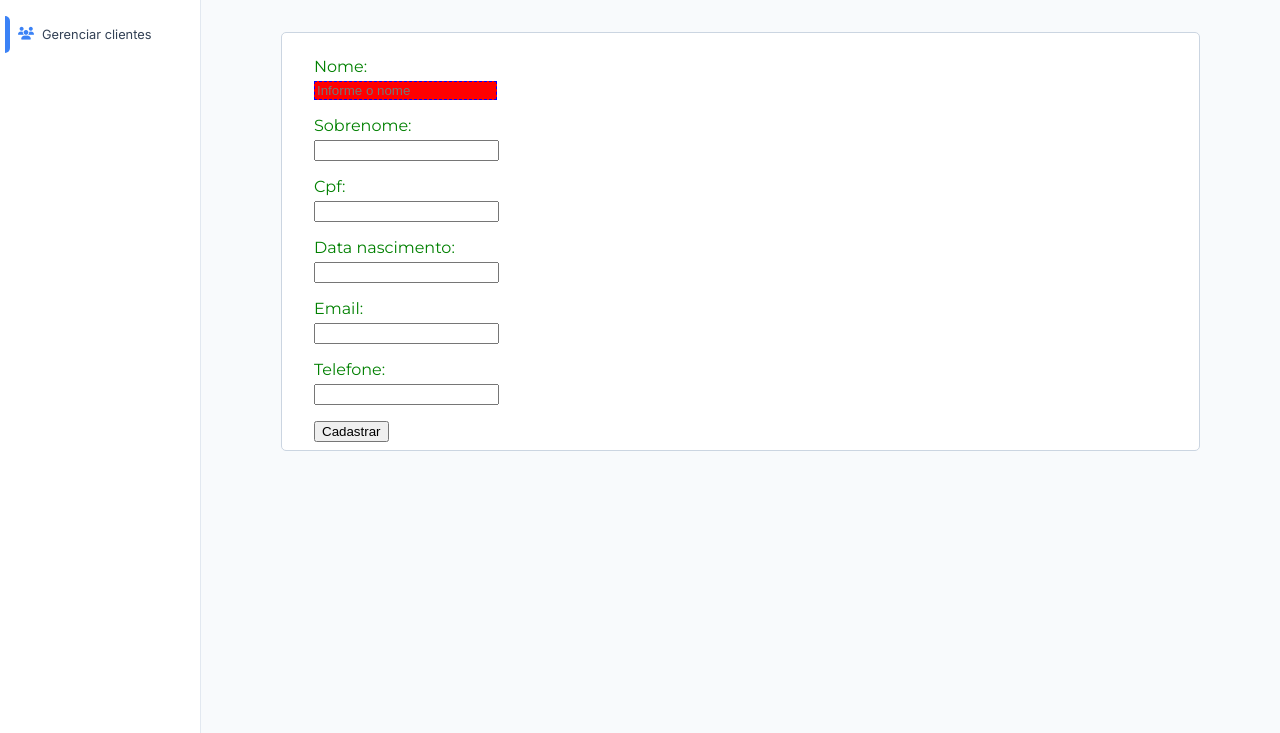
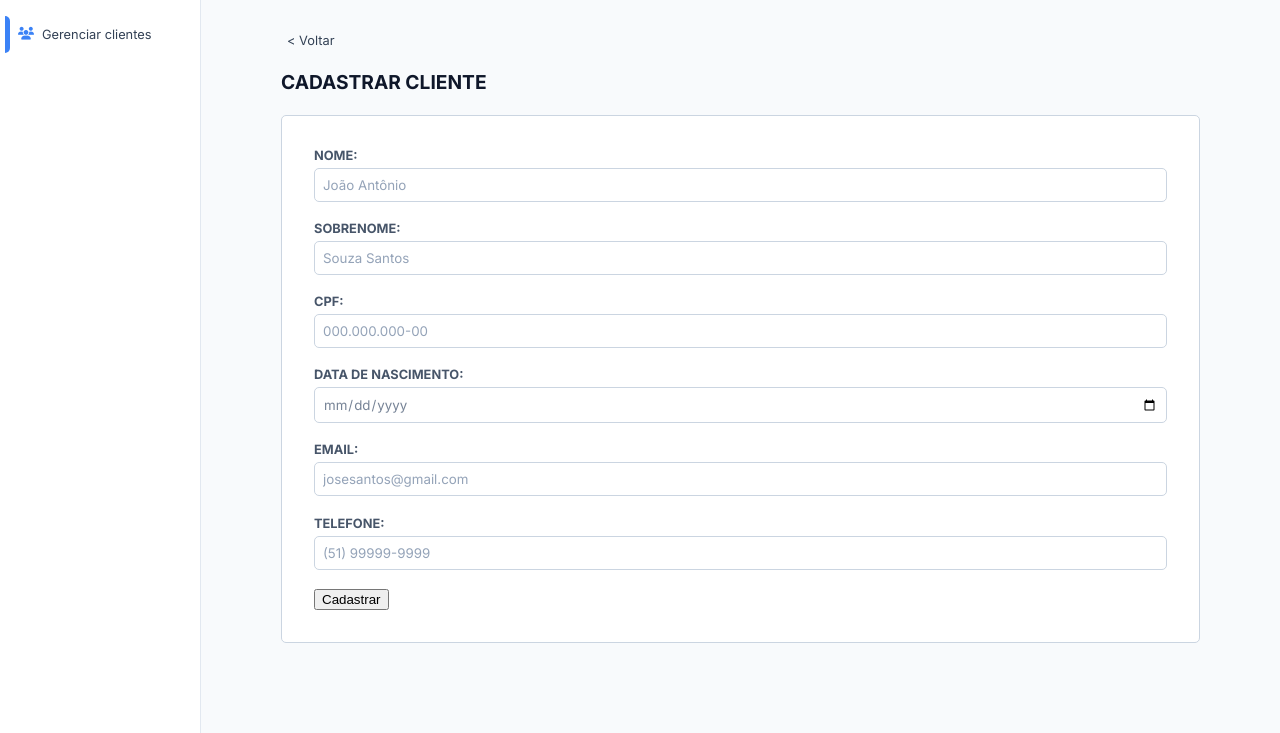
Before and after one commit to Kohlrausch16/sistema_gestao_hotel, a Django app: page /cliente/cadastro/ in a window 1280 px wide. Shown: the part 67-800 px from the top of the page. Run offline with Django 5.2, Linux system fonts and the light colour scheme.

Commit message:
feat: Estilização formulário

```diff
--- a/hotelaria_app/forms.py
+++ b/hotelaria_app/forms.py
@@ -15,9 +15,51 @@ class ClienteForm(forms.ModelForm):
             "telefone"
         ]
 
+        labels = {
+            "nome": "NOME",
+            "sobrenome": "SOBRENOME",
+            "cpf": "CPF",
+            "data_nascimento": "DATA DE NASCIMENTO",
+            "email": "EMAIL",
+            "telefone": "TELEFONE"
+        }
+
         widgets = {
             "nome": forms.TextInput(attrs={
-                "class": "campo-formulario",
-                "placeholder": "Informe o nome"
+                "class": "campo-formulario placeholder-input",
+                "placeholder": "João Antônio"
             }),
+
+            "sobrenome": forms.TextInput(attrs={
+                "class": "campo-formulario placeholder-input",
+                "placeholder": "Souza Santos"
+            }),
+
+            "cpf": forms.NumberInput(attrs={
+                "class": "campo-formulario placeholder-input",
+                "placeholder": "000.000.000-00",
+                "min": "11",
+                "max": "11"
+            }),
+
+            "data_nascimento": forms.DateInput(attrs={
+                "type": "date",
+                "class": "campo-formulario placeholder-input",
+                "placeholder": "01/01/1970"
+            },
+            format = {
+                "%Y-%m-%d"
+            }),
+
+            "email": forms.TextInput(attrs={
+                            "class": "campo-formulario placeholder-input",
+                            "placeholder": "josesantos@gmail.com"
+                        }),
+
+            "telefone": forms.NumberInput(attrs={
+                "class": "campo-formulario placeholder-input",
+                "placeholder": "(51) 99999-9999",
+                "min": "11",
+                "max": "11"
+            })
         }
--- a/hotelaria_app/static/css/_base.css
+++ b/hotelaria_app/static/css/_base.css
@@ -12,10 +12,17 @@ main{
     flex: 1;
 }
 
+button{
+    align-self: flex-start;
+}
+
 .container{
+    display: flex;
+    flex-direction: column;
     box-sizing: border-box;
     padding: 2rem 5rem;
     flex: 1;
+    gap: 0.5rem;
 }
 
 /*  --- ESTILIZAÇÃO HEADER --- */
@@ -88,6 +95,16 @@ li:hover{
 
 #icone-clientes{ color: #3B82F6; }
 
+.botao-retornar{
+    background-color: transparent;
+    border: none;
+    outline: none;
+    cursor: pointer;
+}
+
+/*  --- ESTILIZAÇÃO GERAL --- */
+
+
 @media(max-width: 800px){
 
     .container{
--- a/hotelaria_app/static/css/formulario.css
+++ b/hotelaria_app/static/css/formulario.css
@@ -1,22 +1,46 @@
+p{
+    margin: 0;
+    padding: 0;
+}
+
+input[type="number"]::-webkit-outer-spin-button,
+input[type="number"]::-webkit-inner-spin-button {
+  -webkit-appearance: none;
+  margin: 0;
+}
+
+/* Firefox */
+input[type="number"] {
+  -moz-appearance: textfield;
+}
+
 form{
+    display: flex;
     flex-direction: column;
-    align-items: stretch;
     background-color: #FFFFFF;
     border: 1px solid #CBD5E1;
     border-radius: 5px;
-    padding: 0.5rem 2rem;
+    gap: 1.2rem;
+    padding: 2rem;
 }
 
 .campo-formulario{
     flex: 1;
-    background-color: red;
-    border: 1px dashed blue;
+    padding: 0.5rem;
+    border-radius: 5px;
+    width: 100%;
+    box-sizing: border-box;
+    background-color: #FFFFFF;
+    border: 1px solid #CBD5E1;
+    outline: none;
 }
 
 label{
     display: block;
-    color: green;
-    margin: 0;
+    color: #475569;
+    font-weight: 700;
+    font-size: clamp(10px, 0.8rem, 15px);
     margin-bottom: 5px;
-    font-family: "Montserrat", sans-serif;
+    text-decoration: none;
+    font-family: "Inter", sans-serif;
 }
--- a/hotelaria_app/static/css/tipografias.css
+++ b/hotelaria_app/static/css/tipografias.css
@@ -3,3 +3,19 @@
     color: #334155;
     font-size: 0.8rem;
 }
+
+.placeholder-input{
+    color: #768396;
+    font-family: "Inter", sans-serif;
+}
+
+.placeholder-input::placeholder{
+    color: #94A3B8;
+    font-family: "Inter", sans-serif;
+}
+
+.titulo-pagina{
+    font-size: 1.2rem;
+    color: #0F172A;
+    font-family: "Inter", sans-serif;
+}
--- a/hotelaria_app/templates/cadastrar_cliente.html
+++ b/hotelaria_app/templates/cadastrar_cliente.html
@@ -4,6 +4,15 @@
 {% block arquivos_css %}
     <link rel="stylesheet" href={% static "css/formulario.css" %} />
 {% endblock %}
+
+
+{% block titulo_pagina %}
+
+<button class="botao-retornar item-navegacao"> < Voltar</button>
+<h1 class="titulo-pagina">CADASTRAR CLIENTE</h1>
+
+{% endblock %}
+
 
 {% block main %}
 
--- a/hotelaria_app/templates/partials/_base.html
+++ b/hotelaria_app/templates/partials/_base.html
@@ -30,6 +30,10 @@
         {% include "partials/_menu_lateral.html" %}
 
         <div class="container">
+
+            {% block titulo_pagina %}
+            {% endblock %}
+
             {% block main %}
             {% endblock %}
         </div>
--- a/hotelaria_app/templates/partials/_menu.html
+++ b/hotelaria_app/templates/partials/_menu.html
@@ -1,7 +1,7 @@
 {% load static%}
 
 <header>
-    <a href="{% url  'index' %}">
+    <a href="{% url 'index' %}">
         <img src={% static "assets/img/logo-light-mode.png" %} class="logo-header" alt="Logo sistema"/>
     </a>
 </header>
```
